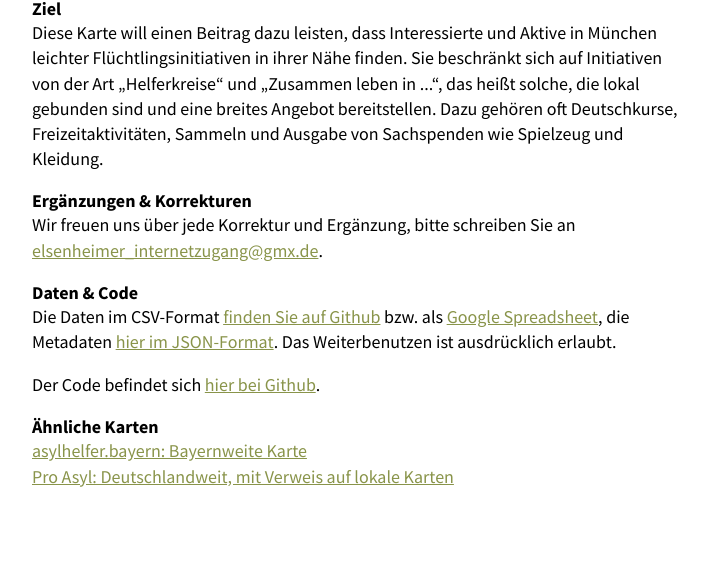
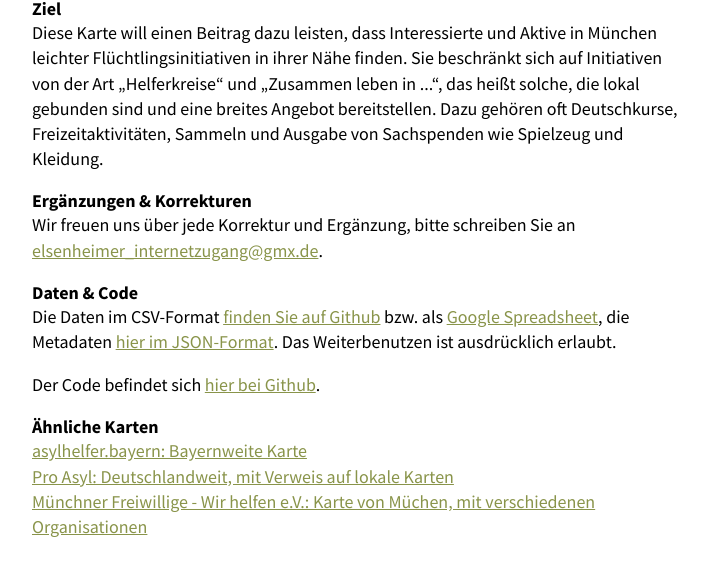
Before and after one commit to muc-fluechtlingsrat/helferkreis-map, a plain HTML site: page explain.html in a window 1280 px wide. Shown: the part 140-716 px from the top of the page, without its empty margins (278-986 px from the left). Drawn offline with Linux system fonts and the light colour scheme.

```diff
--- a/explain.html
+++ b/explain.html
@@ -24,7 +24,7 @@
       <ul>
 	<li><a href=http://www.asylhelfer.bayern/>asylhelfer.bayern: Bayernweite Karte
         <li><a href="https://www.proasyl.de/ehrenamtliches-engagement/">Pro Asyl: Deutschlandweit, mit Verweis auf lokale Karten</a></li>
-        <li><a href="http://muenchner-freiwillige.de/mithelfen/"Münchner Freiwilligen - Wir helfen e.V.: Karte von M&uuml;chen, mit verschiedenen Organisationen</a></li>
+        <li><a href="http://muenchner-freiwillige.de/mithelfen/">Münchner Freiwillige - Wir helfen e.V.: Karte von M&uuml;chen, mit verschiedenen Organisationen</a></li>
       </ul>
     </div>
     <script>
```
